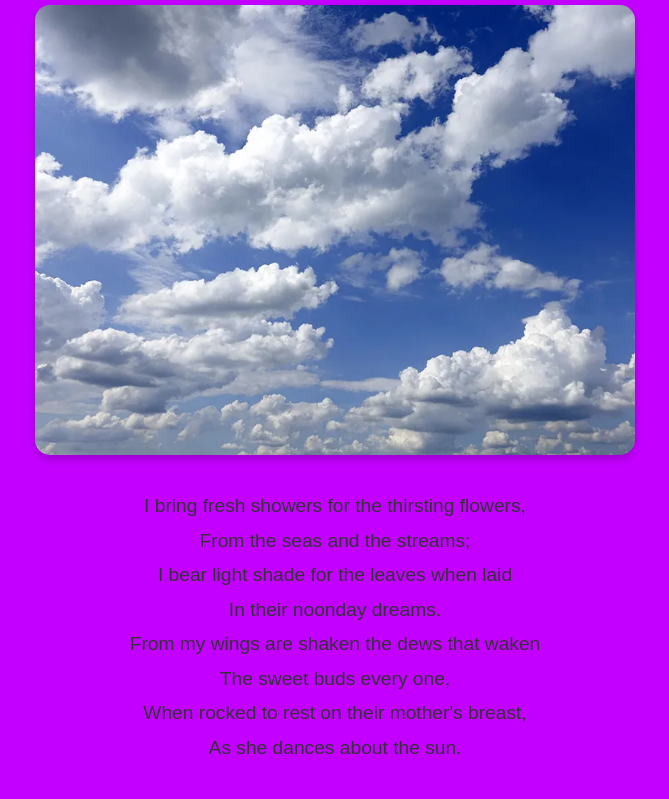
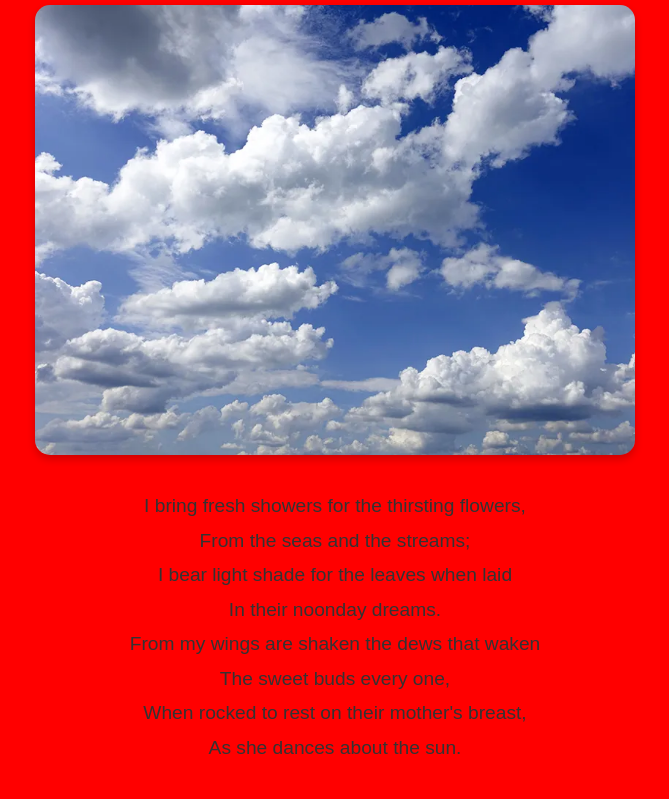
Before and after one commit to devopsbyally/jenkins, a plain HTML site: page s3-website/index.html in a window 1280 px wide. Shown: the part 118-917 px from the top of the page, without its empty margins (305-974 px from the left). Drawn offline with Linux system fonts and the light colour scheme.

Commit message:
background red

```diff
--- a/s3-website/styles.css
+++ b/s3-website/styles.css
@@ -6,7 +6,7 @@
 
 body {
     font-family: 'Arial', sans-serif;
-    background-color: rgb(195, 0, 255); /* Changed from #f0f8ff to yellow */
+    background-color: rgb(255, 0, 0); /* Changed from #f0f8ff to yellow */
     color: #333;
     text-align: center;
     padding: 20px;
```
